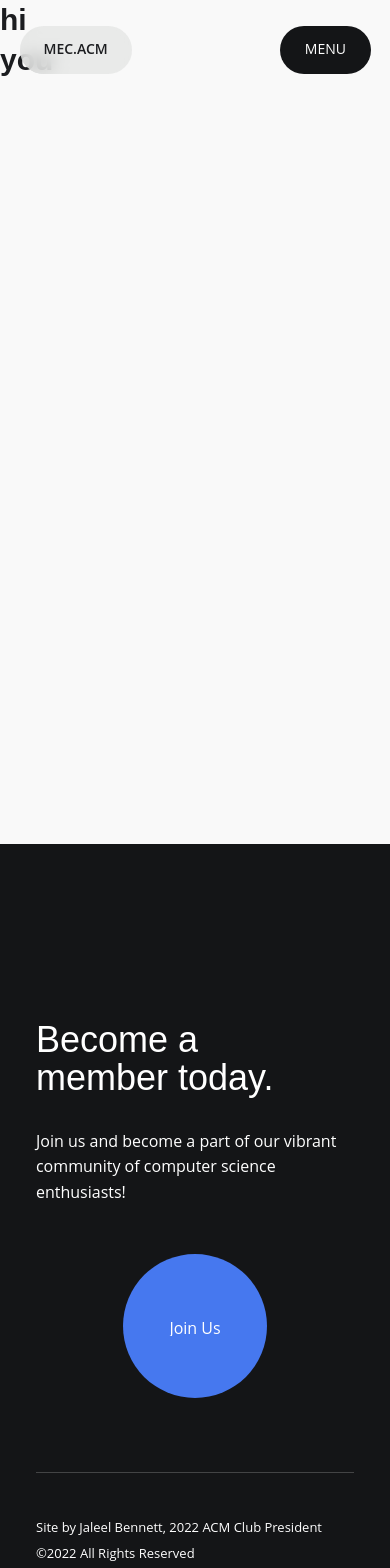
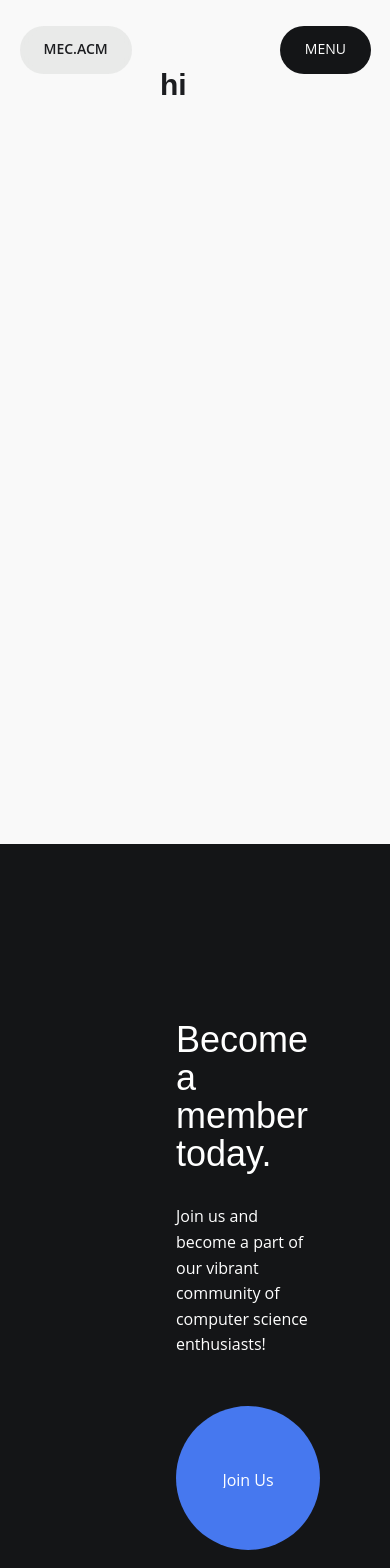
Before and after one commit to JaleelB/mec-acm, a Next.js app: page / in a window 390 px wide. Shown: the top 1568 px of the page. Built offline with nearby package versions, Linux system fonts and the light colour scheme.

Commit message:
added global styles

```diff
--- a/components/RoundButton.jsx
+++ b/components/RoundButton.jsx
@@ -7,10 +7,10 @@ const RoundButton = ({path, state, text}) => {
         as="a"
         role="group"
         href={`/${path}`}
-        width="clamp(144px, 12vw, 230px)" height="clamp(144px, 12vw, 230px)"
+        width="clamp(144px, 12vw, 210px)" height="clamp(144px, 12vw, 210px)"
         bg={state ? "colorBlue" : "bgDark"} color="textLight"
         textTransform="capitalize" fontWeight="400"
-        fontSize={{base: 'md', lgDesktop: '20px', xlDesktop: 'xl', xxlDesktop: '27px'}}
+        fontSize={{base: 'md', lgDesktop: '20px', xlDesktop: 'xl'}}
         transition="transform ease-in 300ms"
         justify="center" align="center"
         borderRadius="100%"
--- a/layout/footer.jsx
+++ b/layout/footer.jsx
@@ -11,7 +11,7 @@ const Footer = () => {
         pt="clamp(5rem, 21vh, 12rem)"
         pb="clamp(2rem, 8vw, 4rem)"
         // px={{base: 'wrapSm', lgTablet:'wrap2Md', mdDesktop:'wrap2Lg', xlDesktop: 'wrap2XXLg'}}/
-        px={{base: 'wrapSm', md:'calc(var(--chakra-space-wrapLg) * 2)', mdDesktop:'wrap2Lg', xlDesktop: 'wrap2XXLg'}}
+        px={{base: 'wrap2Md', md:'calc(var(--chakra-space-wrapLg) * 2)', mdDesktop:'wrap2Lg', xlDesktop: 'wrap2XXLg'}}
     >
         <Container
             as="section" maxW="2000px"
@@ -28,7 +28,7 @@ const Footer = () => {
                                 as="h2"
                                 fontWeight="400" lineHeight="1.05"
                                 fontSize="clamp(36px, 4.5vw, 80px)"
-                                mb={{base: 8, smTablet:"3vw"}}
+                                mb={{base: 8, smTablet:"3vw", xlDesktop:"2.5rem"}}
                             >
                                 Become a <br/>member today.
                             </Heading>
--- a/layout/layout.jsx
+++ b/layout/layout.jsx
@@ -1,3 +1,4 @@
+import { Box } from '@chakra-ui/react'
 import React from 'react'
 import Footer from './footer'
 import Nav from './nav'
@@ -6,9 +7,12 @@ const Layout = ({children}) => {
   return (
     <>
         <Nav/>
-        <main>
+        <Box
+          as="main"
+          px={{base: 'wrap2Md', md:'calc(var(--chakra-space-wrapLg) * 2)', mdDesktop:'wrap2Lg', xlDesktop: 'wrap2XXLg'}}
+        >
             {children}
-        </main>
+        </Box>
         <Footer/>
     </>
   )
--- a/pages/index.jsx
+++ b/pages/index.jsx
@@ -5,8 +5,8 @@ import Layout from '../layout/layout'
 const Home = () => {
   return (
       <Layout>
-          <Heading>hi</Heading>
-          <Heading>you</Heading>
+          {/* <Heading pt={{base: 'wrap2Lg', md:'calc(var(--chakra-space-wrapLg) * 2)', mdDesktop:'wrap2Lg', xlDesktop: 'wrap2XXLg'}}>hi</Heading> */}
+          <Heading pt={{base: 'wrap2Lg', md:'calc(var(--chakra-space-wrapLg) * 2)', mdDesktop: 'wrapXXLg'}}>hi</Heading>
       </Layout>
 
   )
--- a/styles/theme.js
+++ b/styles/theme.js
@@ -131,6 +131,7 @@ const styles = {
       },
       a: { textDecoration: 'none' },
       main: { width: '100%', minHeight: '100vh' },
+      section: {width: '100%'},
       h2:{ fontWeight: '400' }
     }),
 }
```
Also changed, not shown: sections/Home/Hero.jsx (added).
